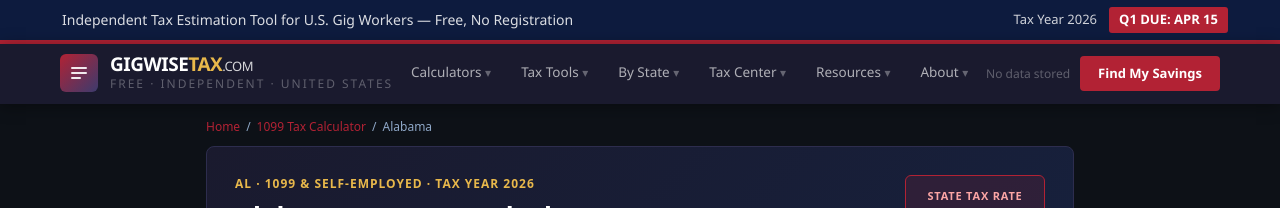
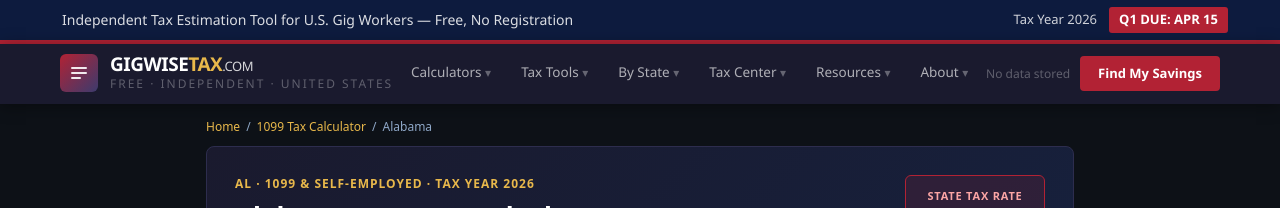
Before and after one commit to devqrcraft-ui/gigwisetax, a Next.js app: page /1099-tax-calculator/alabama in a window 1280 px wide. Shown: the top 208 px of the page. Built offline with nearby package versions, Linux system fonts and the light colour scheme.

Commit message:
fix: breadcrumb links contrast #B22234 -> #e8b84b for accessibility

```diff
--- a/app/1099-tax-calculator/[state]/page.tsx
+++ b/app/1099-tax-calculator/[state]/page.tsx
@@ -51,8 +51,8 @@ export default async function StatePage({ params }: { params: Promise<{ state: s
 
         {/* Breadcrumb */}
         <div style={{ fontSize: 12, color: '#8fa8c8', padding: '14px 0 10px', display: 'flex', gap: 6, flexWrap: 'wrap' as const }}>
-          <a href="/" style={{ color: '#B22234', textDecoration: 'none' }}>Home</a> /
-          <a href="/1099-tax-calculator-2026" style={{ color: '#B22234', textDecoration: 'none' }}>1099 Tax Calculator</a> /
+          <a href="/" style={{ color: '#e8b84b', textDecoration: 'none' }}>Home</a> /
+          <a href="/1099-tax-calculator-2026" style={{ color: '#e8b84b', textDecoration: 'none' }}>1099 Tax Calculator</a> /
           <span>{state.name}</span>
         </div>
 
```
